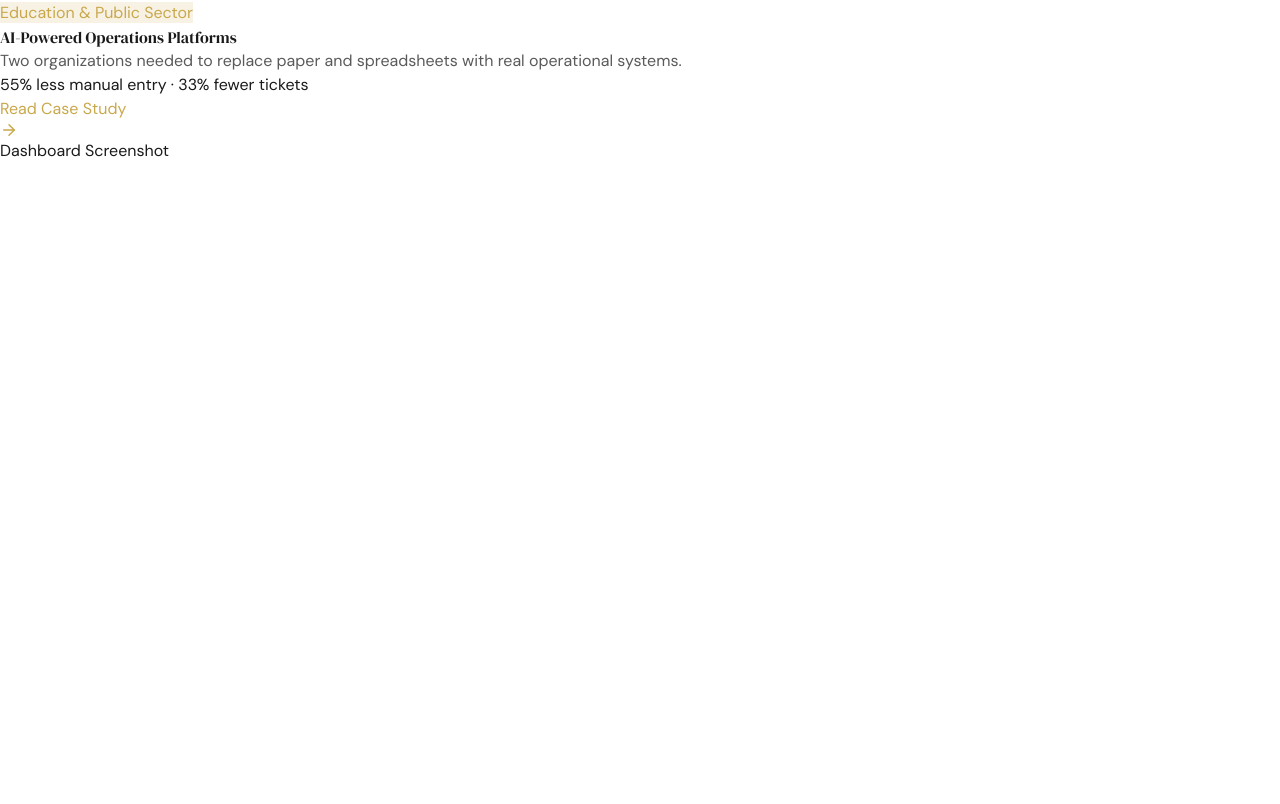
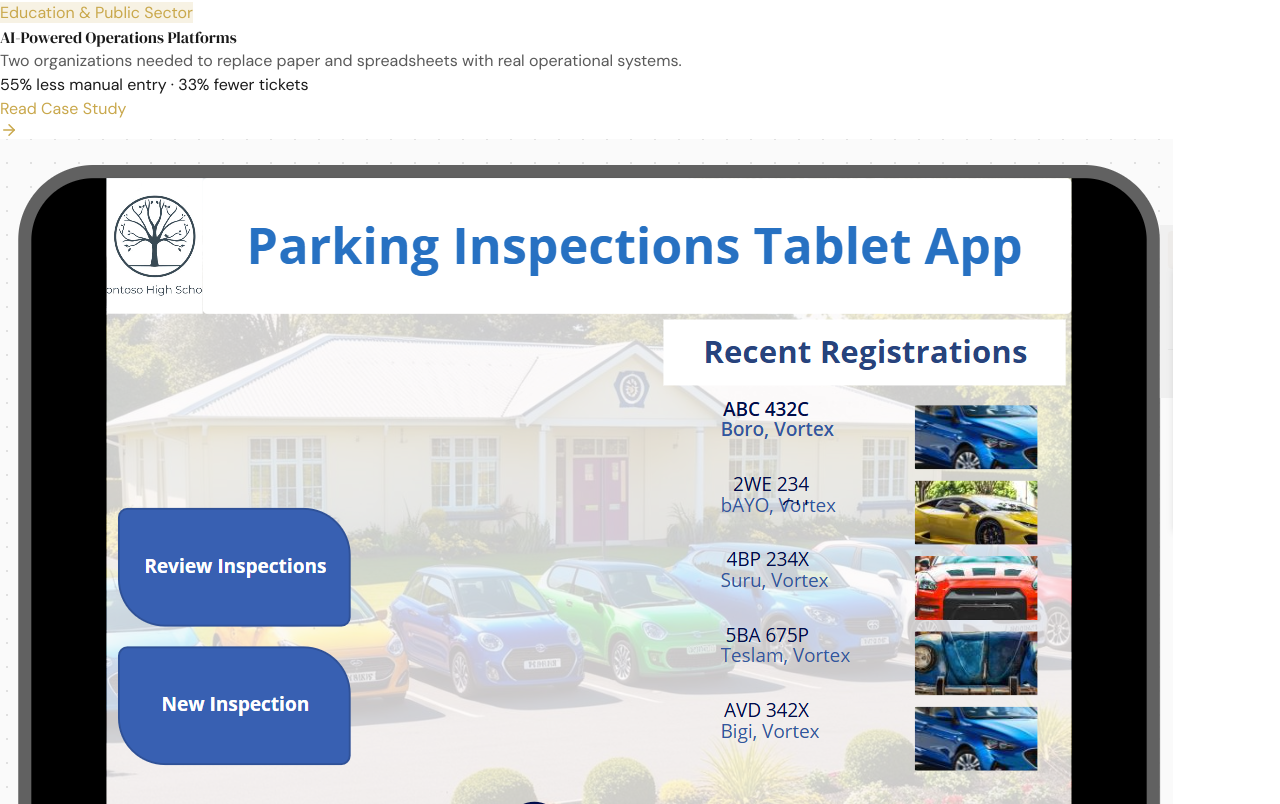
Before and after one commit to dadasunday/Portfolio, a React (Vite) app: page / in a window 1280 px wide. Shown: the part 5696-6500 px from the top of the page. Built offline with nearby package versions, Linux system fonts and the light colour scheme.

Commit message:
Add Canvas App thumbnail to Parking Management project card
Co-Authored-By: Claude Opus 4.6 (1M context) <noreply@anthropic.com>

```diff
--- a/src/SundayDadaPortfolio.jsx
+++ b/src/SundayDadaPortfolio.jsx
@@ -302,6 +302,7 @@ const projects = [
   {
     id: 5,
     title: "Parking Management System",
+    thumbnail: "Canvas App Home Page.png",
     industry: "Education",
     hook: "A high school's parking lot was chaos — no one knew who had permission to park and who didn't.",
     metrics: "1,299 inspections · 88% compliance · 15 spaces managed",
@@ -685,7 +686,11 @@ function HomePage({ navigate, scrollToSection, sectionRefs }) {
                   onKeyDown={(e) => e.key === "Enter" && navigate(`project/${p.id}`)}
                   aria-label={`Read case study: ${p.title}`}
                 >
-                  <Placeholder label="Dashboard Screenshot" aspect="16/10" />
+                  {p.thumbnail ? (
+                    <img src={`${import.meta.env.BASE_URL}${p.thumbnail}`} alt={`${p.title} screenshot`} className="w-full card-img" style={{ aspectRatio: "16/10", objectFit: "cover" }} />
+                  ) : (
+                    <Placeholder label="Dashboard Screenshot" aspect="16/10" />
+                  )}
                   <div className="p-6">
                     <span className="inline-block text-xs font-semibold px-3 py-1 rounded-full mb-3" style={{ background: "rgba(201,168,76,0.15)", color: "var(--accent)" }}>
                       {p.industry}
```
Also changed, not shown: public/Canvas App Home Page.png (added).
